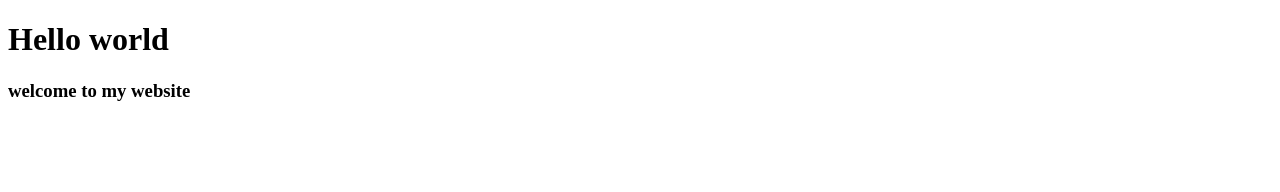
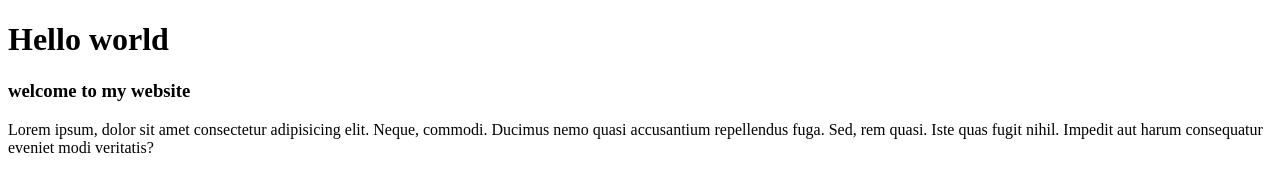
Before and after one commit to tdotlanders/hello-world, a plain HTML site: page index.html in a window 1280 px wide. Drawn offline with Linux system fonts and the light colour scheme.

Commit message:
lorem paragraph

```diff
--- a/index.html
+++ b/index.html
@@ -8,5 +8,10 @@
   <body>
     <h1>Hello world</h1>
     <h3>welcome to my website</h3>
+    <p>
+      Lorem ipsum, dolor sit amet consectetur adipisicing elit. Neque, commodi.
+      Ducimus nemo quasi accusantium repellendus fuga. Sed, rem quasi. Iste quas
+      fugit nihil. Impedit aut harum consequatur eveniet modi veritatis?
+    </p>
   </body>
 </html>
```
